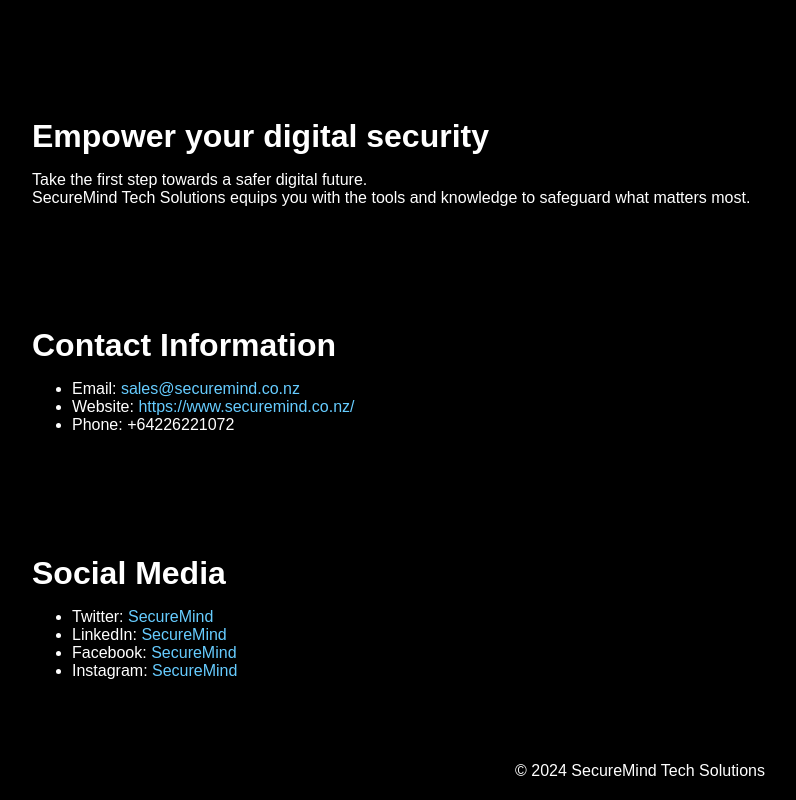
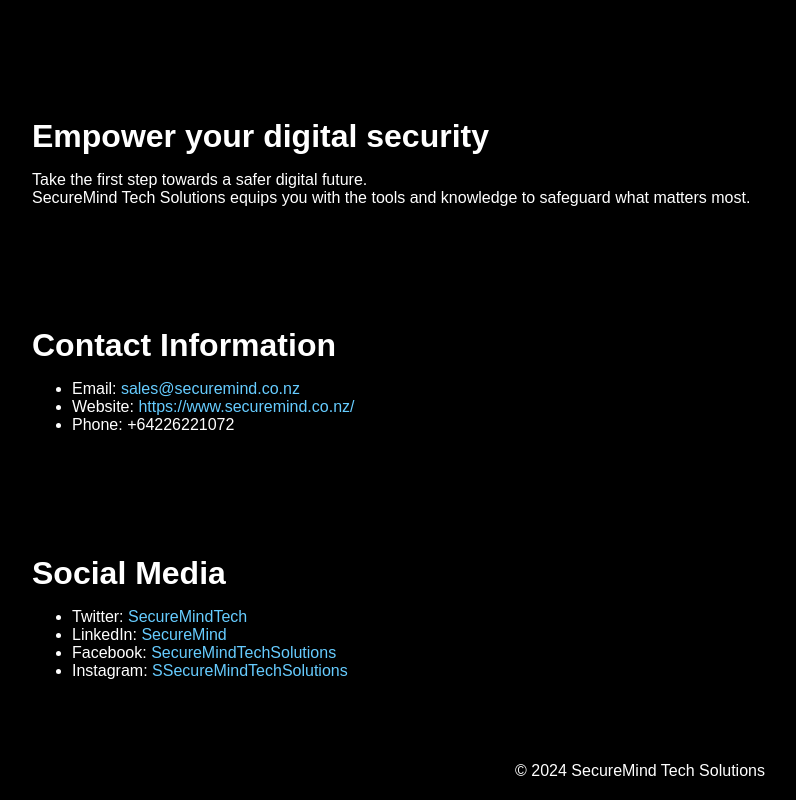
Before and after one commit to SecureMindkym/securemind.github.io, a plain HTML site: page docs/index.html in a window 1280 px wide. Shown: the part 659-1459 px from the top of the page, without its empty margins (0-796 px from the left). Drawn offline with Linux system fonts and the light colour scheme.

Commit message:
Update index.html
social

```diff
--- a/docs/index.html
+++ b/docs/index.html
@@ -102,10 +102,10 @@
     <section>
         <h2>Social Media</h2>
         <ul>
-            <li>Twitter: <a href="https://twitter.com/SecureMind" target="_blank">SecureMind</a></li>
-            <li>LinkedIn: <a href="https://www.linkedin.com/company/securemind/" target="_blank">SecureMind</a></li>
-            <li>Facebook: <a href="https://www.facebook.com/SecureMind" target="_blank">SecureMind</a></li>
-            <li>Instagram: <a href="https://www.instagram.com/securemind/" target="_blank">SecureMind</a></li>
+            <li>Twitter: <a href="https://twitter.com/SecureMindTech" target="_blank">SecureMindTech</a></li>
+            <li>LinkedIn: <a href="https://www.linkedin.com/company/99365993" target="_blank">SecureMind</a></li>
+            <li>Facebook: <a href="https://www.facebook.com/SecureMindTechSolutions" target="_blank">SecureMindTechSolutions</a></li>
+            <li>Instagram: <a href="https://www.instagram.com/securemindtechsolutions/" target="_blank">SSecureMindTechSolutions</a></li>
         </ul>
     </section>
 
```
